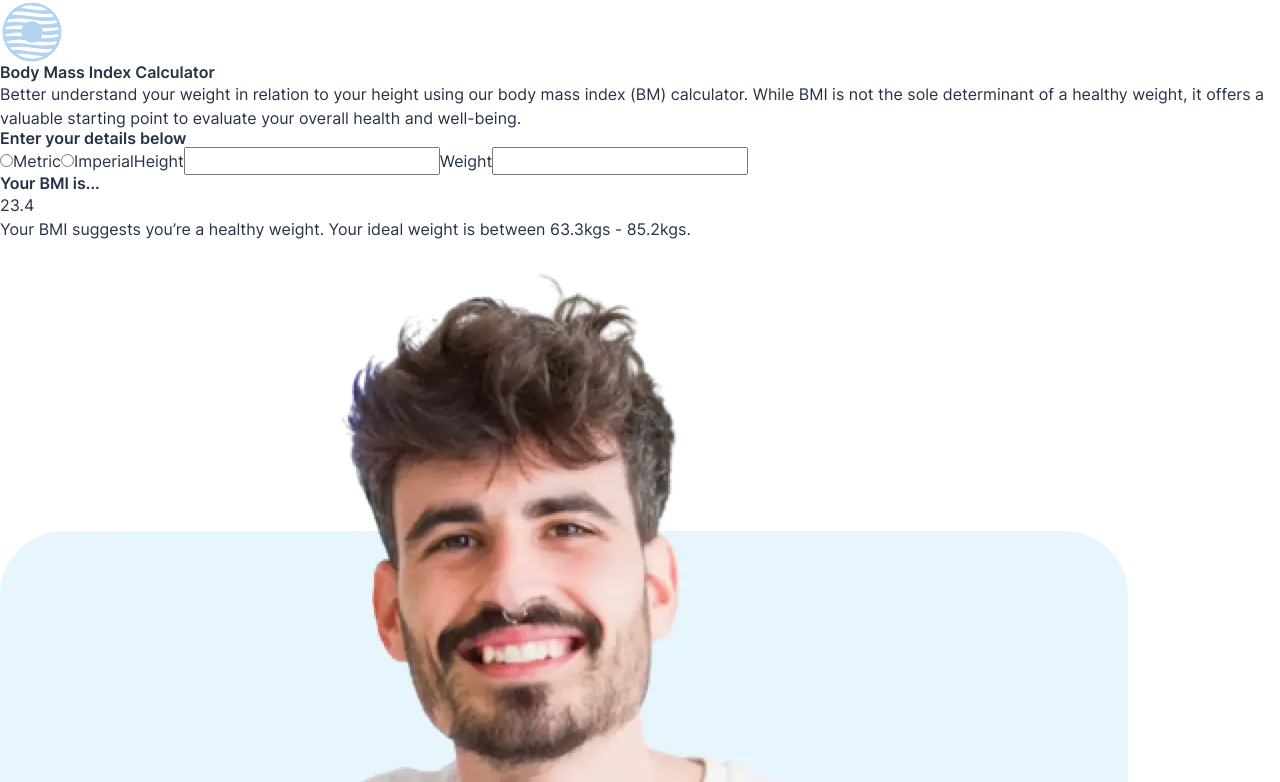
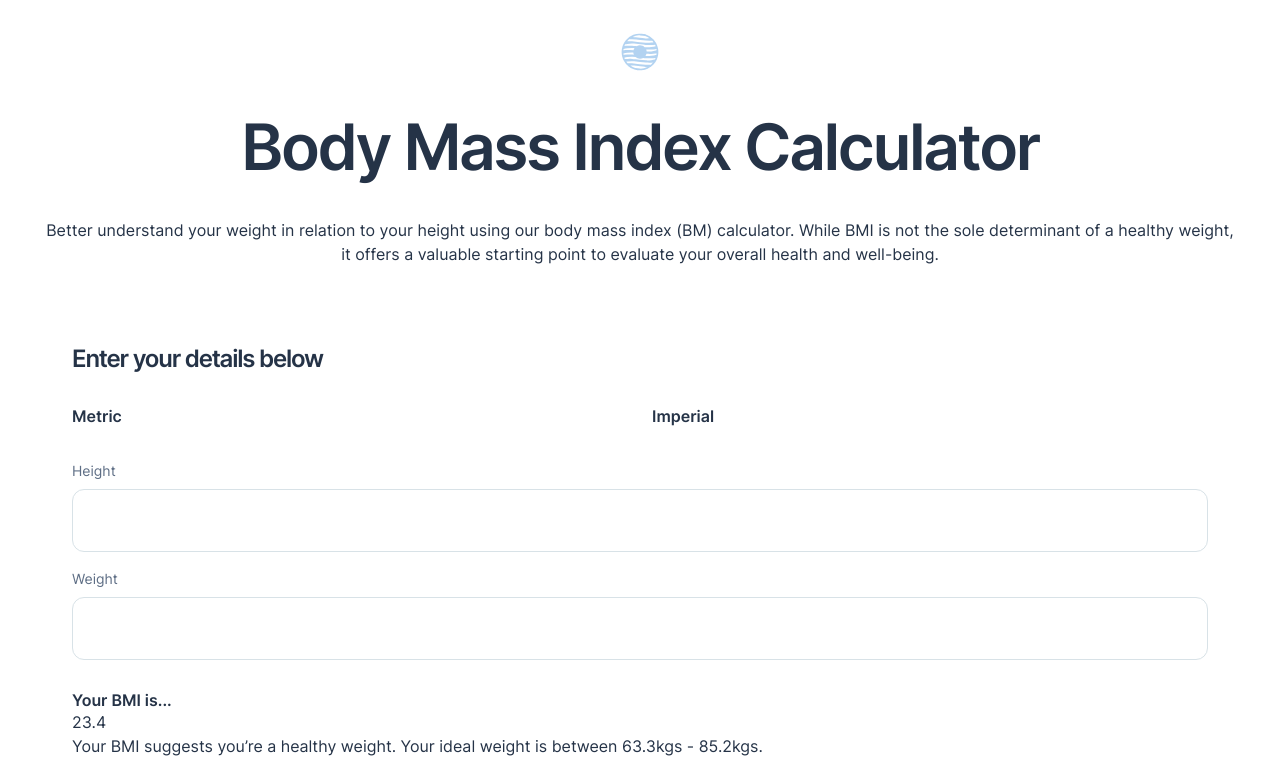
Before and after one commit to Dudeldups/FM-bmi-calculator, a React (Vite) app: page / in a window 1280 px wide. Shown: the top 782 px of the page. Built offline with nearby package versions, Linux system fonts and the light colour scheme.

Commit message:
added basic top layout

```diff
--- a/src/App.tsx
+++ b/src/App.tsx
@@ -6,7 +6,7 @@ import Limitations from "./components/Limitations/Limitations";
 
 export default function App() {
   return (
-    <>
+    <div className="outer-container">
       <SiteHeader />
       <main>
         <CTA />
@@ -14,6 +14,6 @@ export default function App() {
         <Suggestions />
         <Limitations />
       </main>
-    </>
+    </div>
   );
 }
--- a/src/components/CTA/CTA.less
+++ b/src/components/CTA/CTA.less
@@ -0,0 +1,5 @@
+@import "../../less/abstracts/index.less";
+
+.cta {
+  .padding-inline;
+}
--- a/src/components/Calculator/Calculator.less
+++ b/src/components/Calculator/Calculator.less
@@ -1 +1,42 @@
 @import "../../less/abstracts/index.less";
+
+.calculator {
+  display: flex;
+  flex-direction: column;
+  gap: .get-clamp(1.5rem, 2rem, 24rem, 40rem) [];
+  margin-top: 3rem;
+  padding: .get-clamp(1.5rem, 2rem, 25rem, 40rem) [];
+}
+
+.radio {
+  display: flex;
+  gap: 1.5rem;
+
+  &__label {
+    flex: 1;
+  }
+}
+
+.text {
+  display: flex;
+  flex-direction: column;
+  gap: 1rem;
+
+  // .tablet {
+  //   flex-direction: row;
+  //   gap: 1.5rem;
+  // }
+
+  &__label {
+    flex: 1;
+  }
+
+  &__input {
+    position: relative;
+    margin-top: 0.5rem;
+    width: 100%;
+    padding: 1.25rem 1.5rem;
+    border: 0.0625rem solid @clr-borders;
+    border-radius: 0.75rem;
+  }
+}
--- a/src/components/Calculator/Calculator.tsx
+++ b/src/components/Calculator/Calculator.tsx
@@ -8,37 +8,49 @@ export default function Calculator({}: Props) {
     <section className="calculator">
       <h2 className="calculator__title">Enter your details below</h2>
 
-      <form className="form" action="">
-        <input type="radio" name="unit" id="metric" className="form__input" />
-        <label htmlFor="metric" className="form__label">
+      <div className="radio">
+        <label htmlFor="metric" className="radio__label">
+          <input
+            type="radio"
+            name="unit"
+            id="metric"
+            className="radio__input sr-only"
+          />
           Metric
         </label>
 
-        <input type="radio" name="unit" id="imperial" className="form__input" />
-        <label htmlFor="imperial" className="form__label">
+        <label htmlFor="imperial" className="radio__label">
+          <input
+            type="radio"
+            name="unit"
+            id="imperial"
+            className="radio__input sr-only"
+          />
           Imperial
         </label>
+      </div>
 
-        <label htmlFor="height" className="form__label-text">
+      <div className="text">
+        <label htmlFor="height" className="text__label">
           Height
-        </label>
           <input
             type="text"
             name="height"
             id="height"
-          className="form__input-text"
+            className="text__input"
           />
+        </label>
 
-        <label htmlFor="weight" className="form__label-text">
+        <label htmlFor="weight" className="text__label">
           Weight
-        </label>
           <input
             type="text"
             name="weight"
             id="weight"
-          className="form__input-text"
+            className="text__input"
           />
-      </form>
+        </label>
+      </div>
 
       <Result />
     </section>
--- a/src/components/MainHeader/MainHeader.less
+++ b/src/components/MainHeader/MainHeader.less
@@ -1 +1,11 @@
 @import "../../less/abstracts/index.less";
+
+.main-header {
+  &__title {
+    margin-top: .get-clamp(1.5rem, 2.5rem, 24rem, 40rem) [];
+  }
+
+  &__desc {
+    margin-top: .get-clamp(1.5rem, 2.2rem, 24rem, 40rem) [];
+  }
+}
--- a/src/components/SiteHeader/SiteHeader.less
+++ b/src/components/SiteHeader/SiteHeader.less
@@ -1 +1,12 @@
 @import "../../less/abstracts/index.less";
+
+.header {
+  display: flex;
+  justify-content: center;
+  padding-top: 2rem;
+
+  &__logo {
+    height: 2.5rem;
+    aspect-ratio: 1 / 1;
+  }
+}
--- a/src/components/Suggestions/Suggestions.less
+++ b/src/components/Suggestions/Suggestions.less
@@ -1 +1,9 @@
 @import "../../less/abstracts/index.less";
+
+.suggestions {
+  .padding-inline;
+
+  &__list {
+    list-style: none;
+  }
+}
--- a/src/less/abstracts/mixins.less
+++ b/src/less/abstracts/mixins.less
@@ -7,7 +7,7 @@
 ) {
   @slope: ((@max-size - @min-size) / (@max-breakpoint - @min-breakpoint));
   @slope-to-unit: round(unit(@slope * 100), 2);
-  @intercept-rem: round((@min-size - @slope * @min-breakpoint), 2);
+  @intercept-rem: round(@min-size - @slope * @min-breakpoint, 2);
   @min-size-rem: round(@min-size, 2);
   @max-size-rem: round(@max-size, 2);
   @result: ~"clamp(@{min-size-rem}, @{slope-to-unit}@{unit} + @{intercept-rem}, @{max-size-rem})";
@@ -16,3 +16,7 @@
 .px2em(@px) {
   @result: unit(@px / 16) * 1em;
 }
+
+.padding-inline() {
+  padding-inline: .get-clamp(1.5rem, 2.5rem, 25rem, 40rem) [];
+}
--- a/src/less/base/base.less
+++ b/src/less/base/base.less
@@ -1 +1,4 @@
 @import "../abstracts/index.less";
+
+// .outer-container {
+// }
--- a/src/less/base/typography.less
+++ b/src/less/base/typography.less
@@ -15,3 +15,42 @@
   line-height: 110%;
   font-weight: 600;
 }
+
+.main-header {
+  &__title {
+    font-size: .get-clamp(3rem, 4rem, 48rem, 56rem) [];
+    letter-spacing: .get-clamp(-0.15rem, -0.2rem, 48rem, 56rem) [];
+    text-align: center;
+  }
+
+  &__desc {
+    text-align: center;
+  }
+}
+
+.calculator {
+  &__title {
+    font-size: 1.5rem;
+    letter-spacing: -0.075rem;
+  }
+}
+
+.radio__label {
+  font-weight: 600;
+  line-height: 150%;
+}
+
+.text {
+  &__label {
+    font-size: 0.875rem;
+    line-height: 150%;
+    color: @clr-electric-blue;
+  }
+
+  &__unit {
+    font-size: 1.5rem;
+    font-weight: 600;
+    letter-spacing: -0.075rem;
+    color: @clr-blue;
+  }
+}
```
Lines whose indentation alone changed are shown as unchanged.
